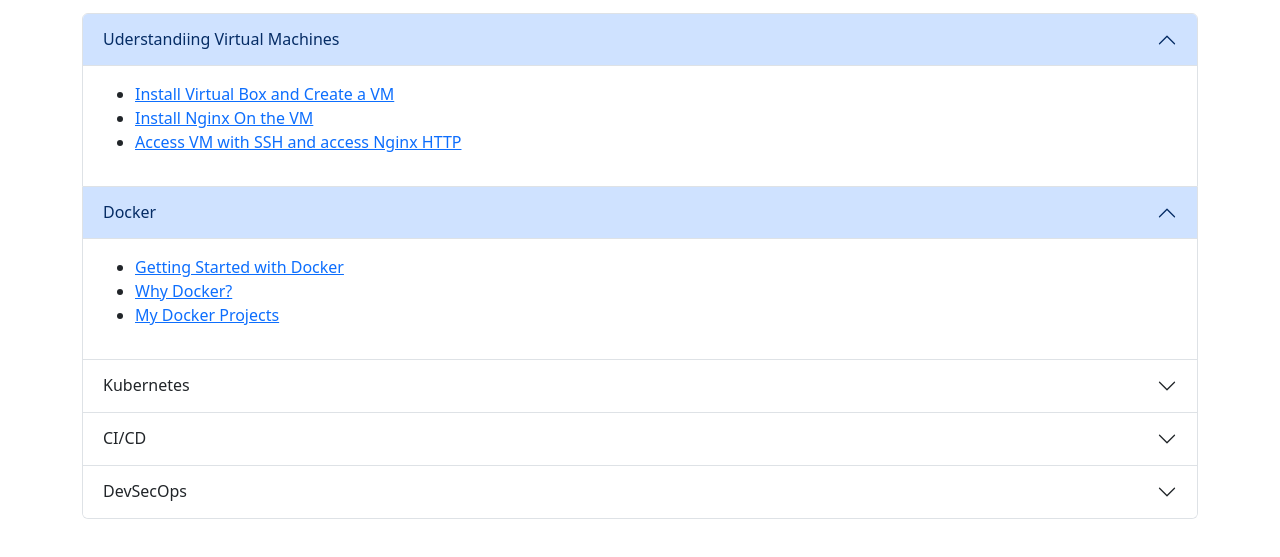
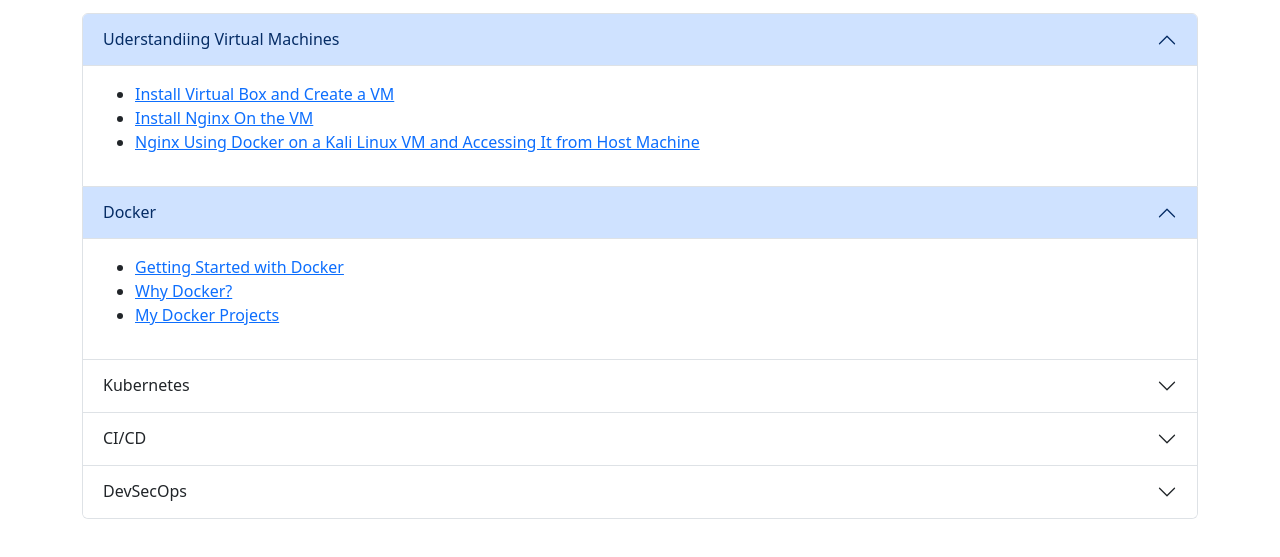
Before and after one commit to venkateshkallu/venkateshkallu.github.io, a plain HTML site: page index.html in a window 1280 px wide. Shown: the part 163-720 px from the top of the page. Drawn offline with nearby package versions, Linux system fonts and the light colour scheme.

Commit message:
Added Accessing Virtual Machine from Host Machine with Docker using Nginx

```diff
--- a/index.html
+++ b/index.html
@@ -42,7 +42,7 @@
                         <ul>
                             <li><a href="https://github.com/venkateshkallu/DevOps/blob/main/install-virtualbox-and-create-vm.md" target="_blank">Install Virtual Box and Create a VM</a></li>
                             <li><a href="https://github.com/venkateshkallu/DevOps/blob/main/install-nginx.md" target="_blank">Install Nginx On the VM</a></li>
-                            <li><a href="#">Access VM with SSH and access Nginx HTTP</a></li>
+                            <li><a href="https://github.com/venkateshkallu/DevOps/blob/main/nginx-using-docker-on-a-kali-linux-vm-and-accessing-it-from-host-machine.md"target="_blank">Nginx Using Docker on a Kali Linux VM and Accessing It from Host Machine</a></li>
                         </ul>
                     </div>
                 </div>
```
